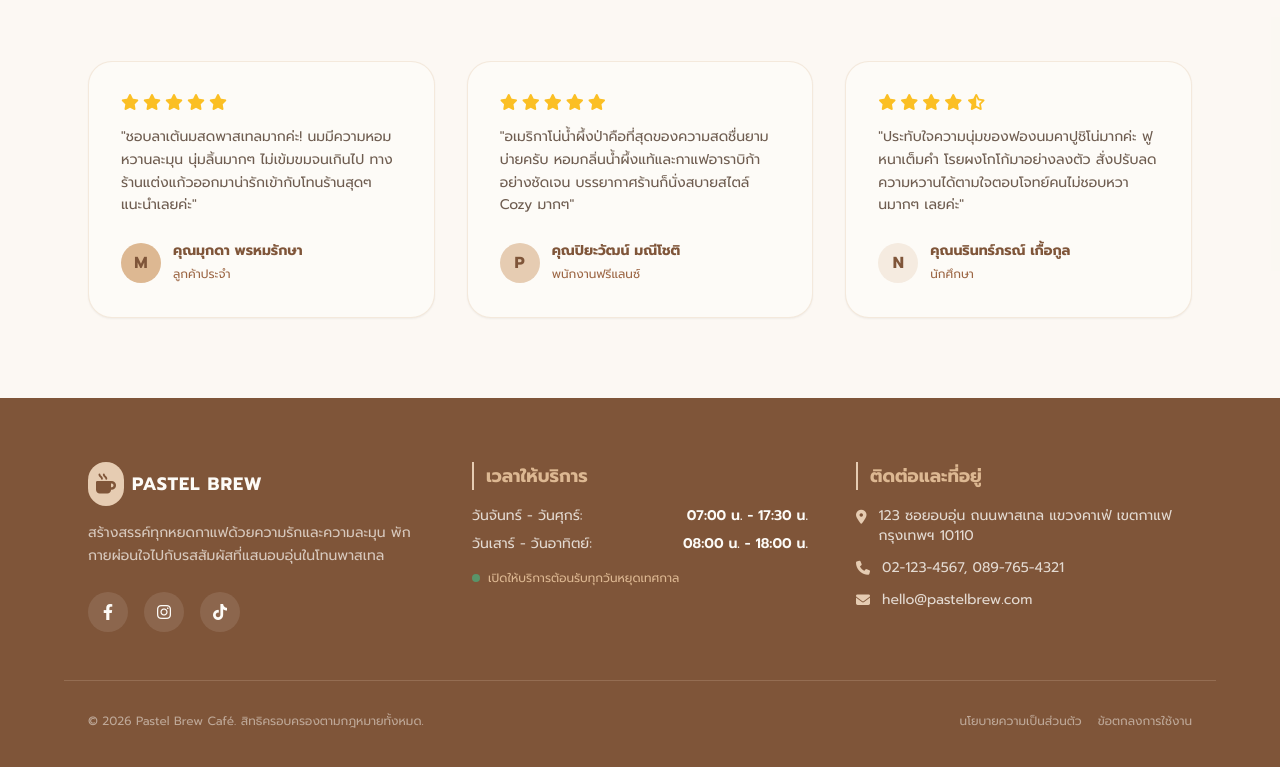
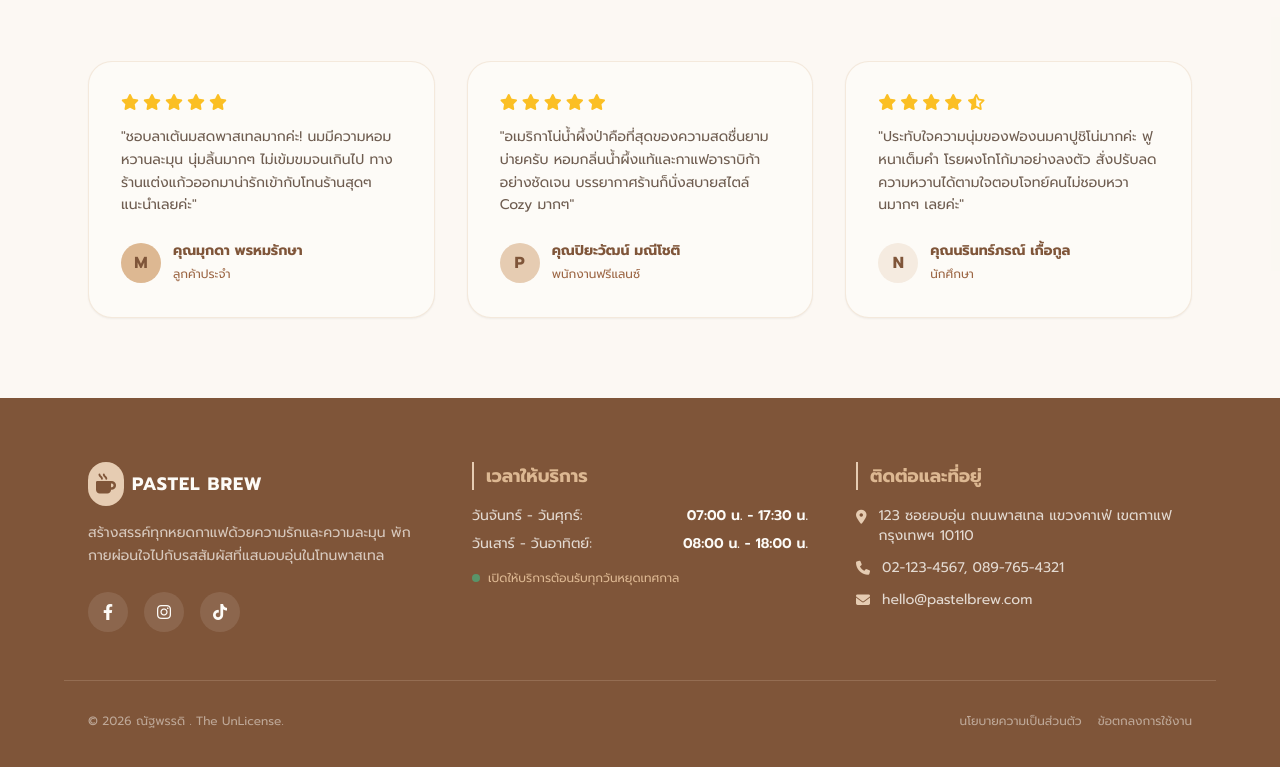
Before and after one commit to nooq181-source/caffee69, a plain HTML site: page index.html in a window 1280 px wide. Shown: the part 2524-3291 px from the top of the page. Drawn offline with nearby package versions, Linux system fonts and the light colour scheme.

Commit message:
Update index.html

```diff
--- a/index.html
+++ b/index.html
@@ -665,7 +665,7 @@
         </div>
 
         <div class="max-w-6xl mx-auto px-6 flex flex-col sm:flex-row justify-between items-center gap-4 text-xs text-pastel-light/50">
-            <span>© 2026 Pastel Brew Café. สิทธิครอบครองตามกฎหมายทั้งหมด.</span>
+            <span>© 2026 ณัฐพรรดิ . The UnLicense.</span>
             <div class="flex gap-4">
                 <a href="#" class="hover:underline">นโยบายความเป็นส่วนตัว</a>
                 <a href="#" class="hover:underline">ข้อตกลงการใช้งาน</a>
```
